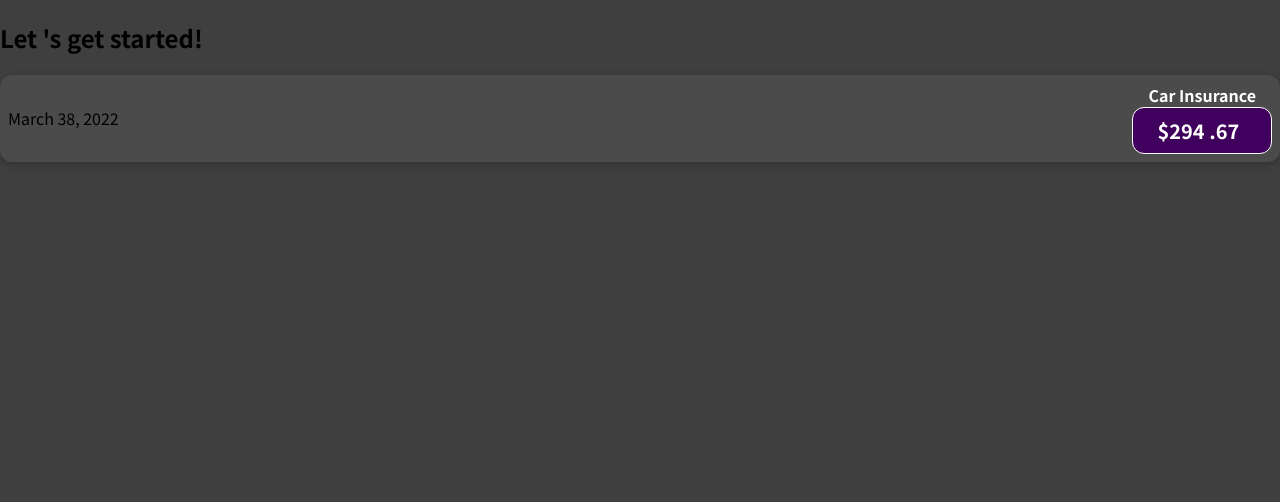
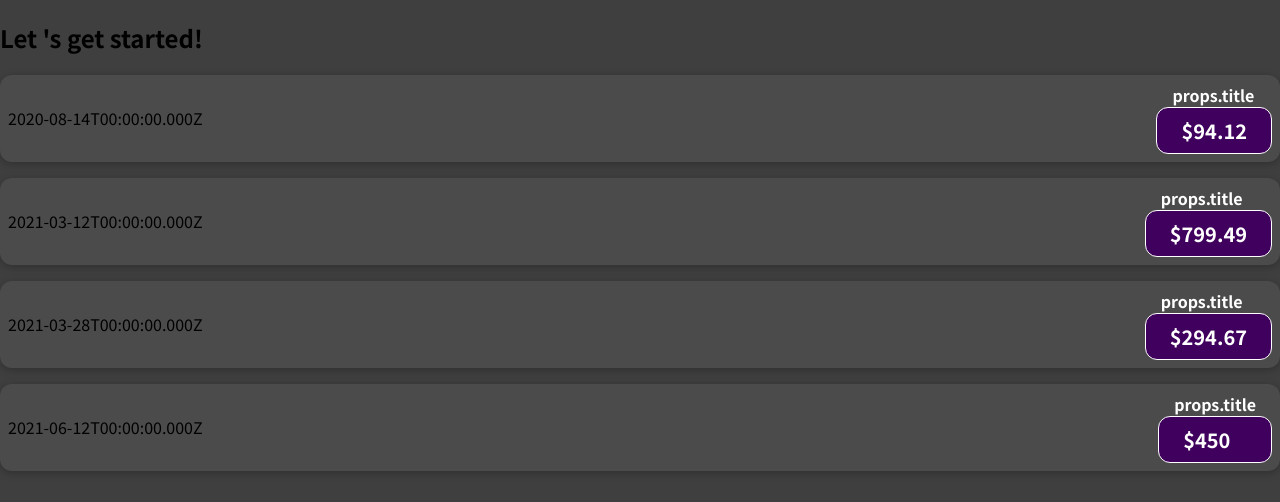
Before and after one commit to supermanorta/React-Learnings, a JavaScript app: page / in a window 1280 px wide. Shown: the top 502 px of the page. Built offline with nearby package versions, Linux system fonts and the light colour scheme.

Commit message:
Added Props to the custom componet. These are dynamicaly added values, instead of hard coded inline.

```diff
--- a/src/App.js
+++ b/src/App.js
@@ -1,11 +1,54 @@
 import ExpenseItem from "./components/ExpenseItem";
 
 function App() {
-    return ( <
-        div >
-        <
-        h2 > Let 's get started!</h2> <ExpenseItem> </ExpenseItem>{" "} <
-        /div> );
-    }
+ const expenses = [
+   {
+     id: "e1",
+     title: "Toilet Paper",
+     amount: 94.12,
+     date: new Date(2020, 7, 14),
+   },
+   { id: "e2", title: "New TV", amount: 799.49, date: new Date(2021, 2, 12) },
+   {
+     id: "e3",
+     title: "Car Insurance",
+     amount: 294.67,
+     date: new Date(2021, 2, 28),
+   },
+   {
+     id: "e4",
+     title: "New Desk (Wooden)",
+     amount: 450,
+     date: new Date(2021, 5, 12),
+   },
+ ];
 
-    export default App;
+
+  return (
+    <div>
+      <h2> Let 's get started!</h2>
+      <ExpenseItem
+        title={expenses[0].title}
+        amount={expenses[0].amount}
+        date={expenses[0].date}
+      ></ExpenseItem>
+      <ExpenseItem
+        title={expenses[1].title}
+        amount={expenses[1].amount}
+        date={expenses[1].date}
+      ></ExpenseItem>{" "}
+      <ExpenseItem
+        title={expenses[2].title}
+        amount={expenses[2].amount}
+        date={expenses[2].date}
+      ></ExpenseItem>{" "}
+      <ExpenseItem
+        title={expenses[3].title}
+        amount={expenses[3].amount}
+        date={expenses[3].date}
+      ></ExpenseItem>{" "}
+    </div>
+  );
+}
+
+export default App;
--- a/src/components/ExpenseItem.js
+++ b/src/components/ExpenseItem.js
@@ -3,17 +3,14 @@
 
 
 
-function ExpenseItem() {
-  const expenseDate = new Date(2022,2,27);
-  const expenseAmount = 294.67;
-  const expenseTitle = 'Car Insureance';
+function ExpenseItem(props) {
 
   return (
     <div className="expense-item">
-      <div> March 38, 2022 </div>{" "}
+      <div>{props.date.toISOString()} </div>{" "}
       <div className="expense-item_description">
-        <h2> Car Insurance </h2>{" "}
-        <div className="expense-item__price">$294 .67 </div>{" "}
+        <h2> props.title </h2>{" "}
+        <div className="expense-item__price">${props.amount} </div>{" "}
       </div>{" "}
     </div>
   );
```
